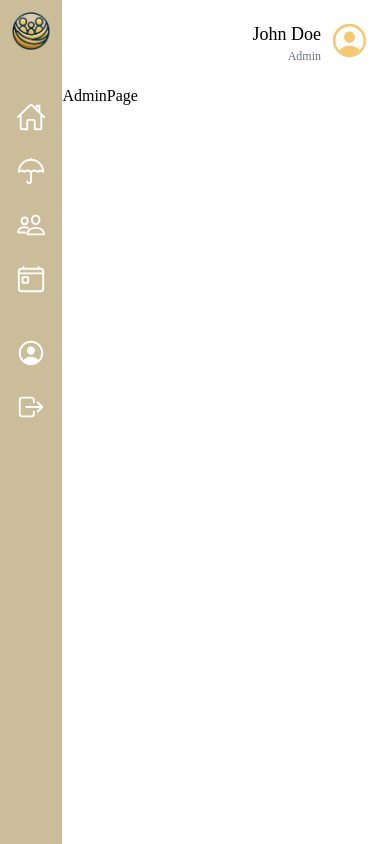
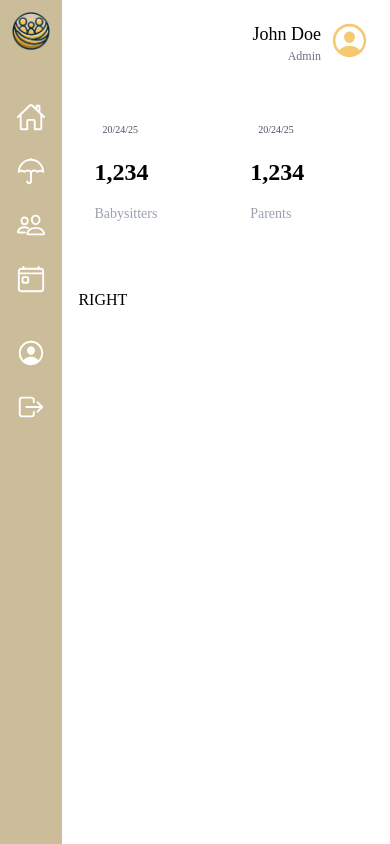
Before and after one commit to Kicknee/CareNest, a Next.js app: page /admin in a window 390 px wide. Built offline with nearby package versions, Linux system fonts and the light colour scheme; a web font is replaced by a local one.

Commit message:
create page structure for mobile and desktop

```diff
--- a/app/(dashboard)/admin/page.tsx
+++ b/app/(dashboard)/admin/page.tsx
@@ -1,5 +1,21 @@
+import UserCard from "@/components/UserCard";
 import React from "react";
 
 export default function AdminPage() {
-  return <div>AdminPage</div>;
+  return (
+    <div className="p-4 flex gap-4 flex-col md:flex-row">
+      {/* LEFT */}
+      <div className="w-full lg:w-2/3 flex flex-col gap-8">
+        {/* CARD */}
+        <div className="flex gap-4 justify-between flex-wrap">
+          <UserCard type={"babysitter"} />
+          <UserCard type={"parent"} />
+        </div>
+        {/* MIDDLE CHARTS */}
+        <div></div>
+      </div>
+      {/* RIGHT */}
+      <div className="w-full lg:w-1/3 flex flex-col gap-8">RIGHT</div>
+    </div>
+  );
 }
```
